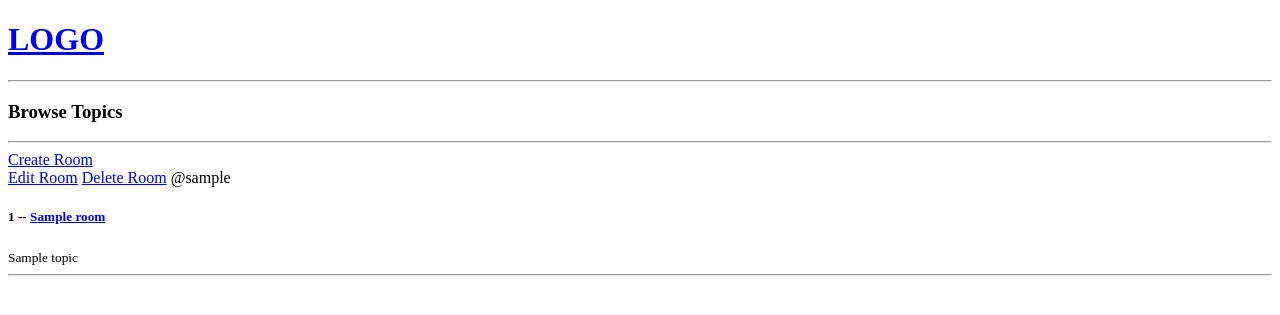
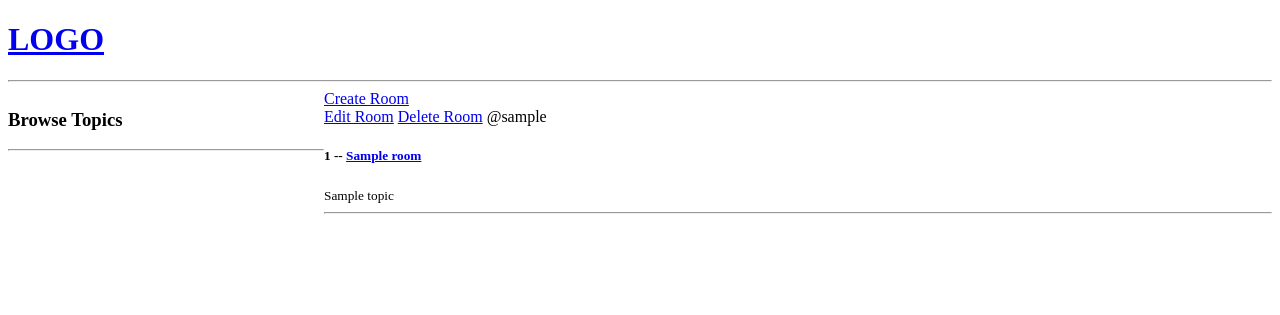
Before and after one commit to quevinrai/studybud, a Django app: page / in a window 1280 px wide. Shown: the top 315 px of the page. Run offline with Django 4.2, Linux system fonts and the light colour scheme; tables that the repository leaves empty hold one stand-in row (values such as "Sample post").

Commit message:
Add style and move div lines

```diff
--- a/base/templates/base/home.html
+++ b/base/templates/base/home.html
@@ -2,14 +2,22 @@
 
 {% block content %}
 
+    <style>
+        .home-container {
+            display: grid;
+            grid-template-columns: 1fr 3fr;
+        }
+    </style>
+
     <div class="home-container">
+        <div>
             <h3>Browse Topics</h3>
             <hr>
         </div>
 
+        <div>
             <a href="{% url 'create-room' %}">Create Room</a>
 
-    <div>
             {% for room in rooms %}
                 <div>
                     <a href="{% url 'update-room' room.id %}">Edit Room</a>
@@ -21,5 +29,6 @@
                 </div>
             {% endfor %}
         </div>
+    </div>
 
 {% endblock content %}
```
Lines whose indentation alone changed are shown as unchanged.
